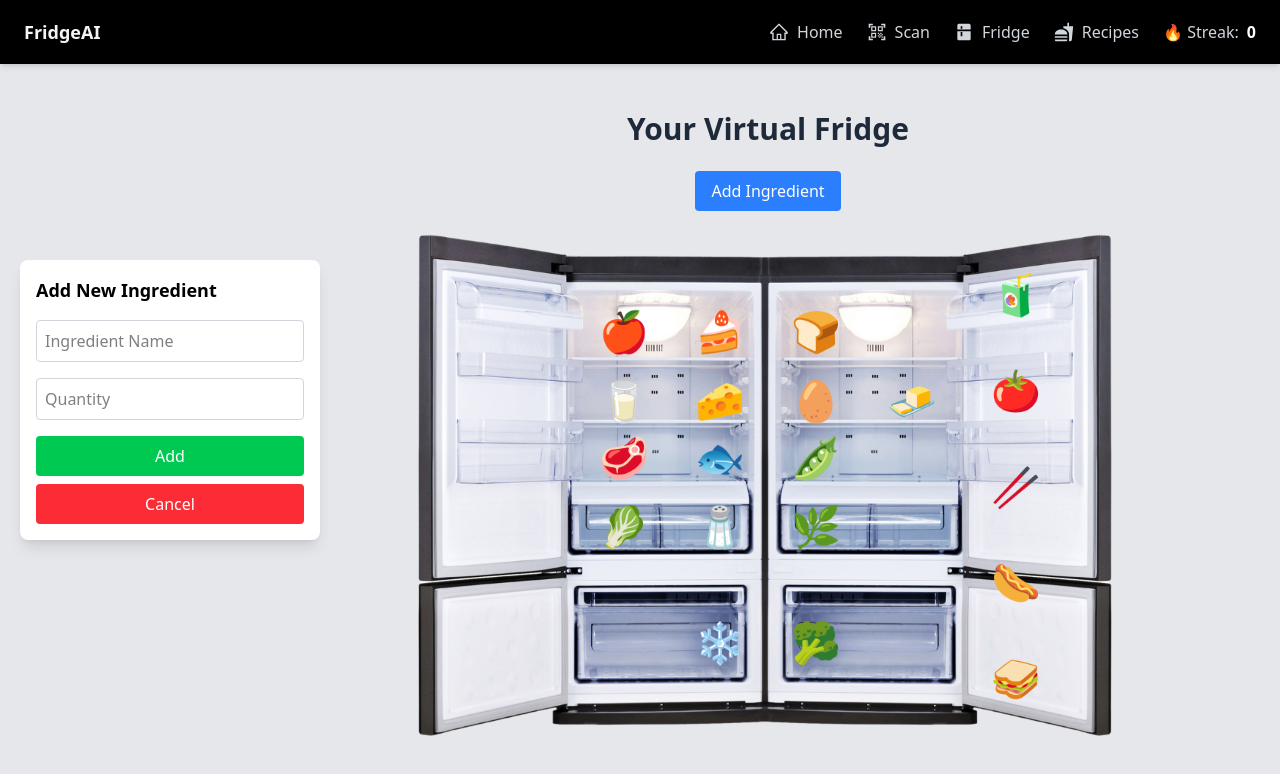
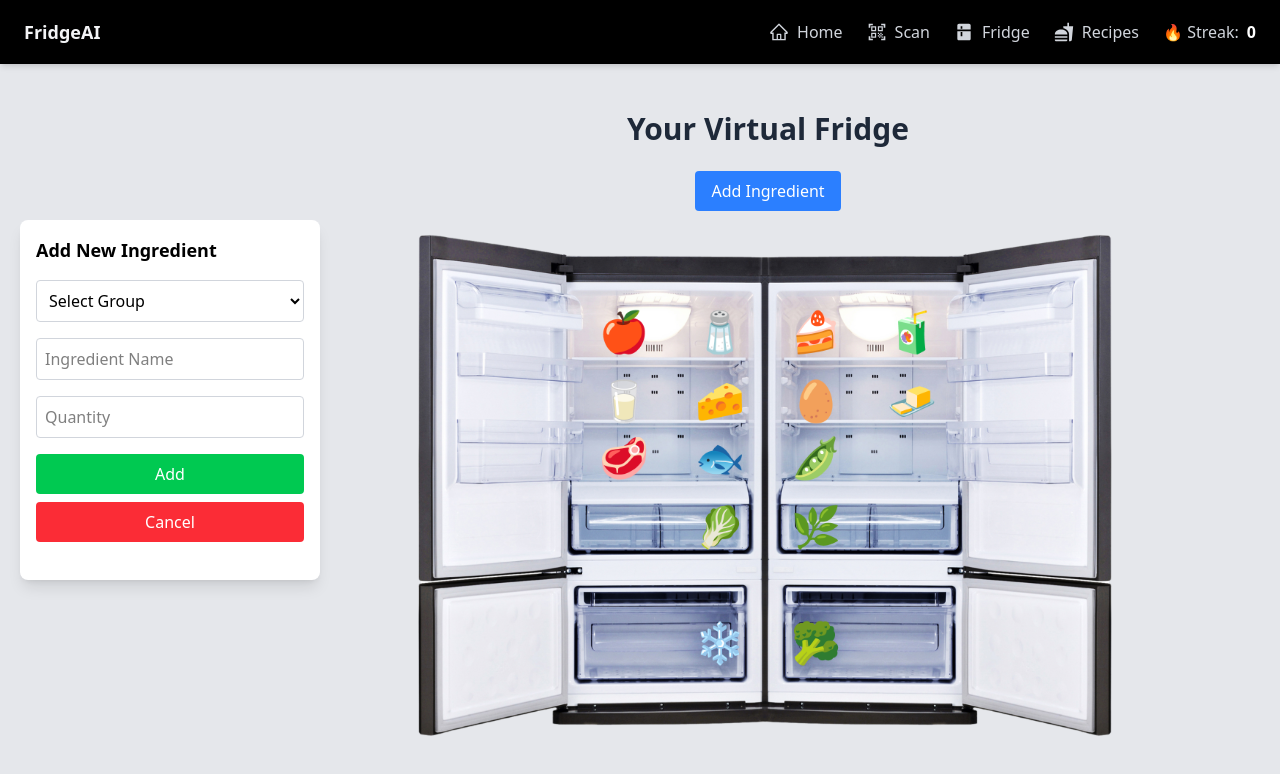
Before and after one commit to PhongCT1105/LiveAI, a React (Vite) app in the folder frontend/: page /fridge in a window 1280 px wide. Both pictures are taken after a click on the button "Add Ingredient". Shown: the top 774 px of the page. Built offline with nearby package versions, Linux system fonts and the light colour scheme.

Commit message:
Refactored the UI

```diff
--- a/frontend/src/components/Fridges.tsx
+++ b/frontend/src/components/Fridges.tsx
@@ -1,22 +1,43 @@
-import { useState } from "react";
+import { useState, useRef, useEffect } from "react"; // Add useRef and useEffect
 import { getIngredientQuantities, getStoredIngredients } from "../utils/fridgeHelper";
 import fridgeImage from "../assets/fridge_empty.png";
-// import axios from "axios";
+import axios from "axios";
 
 const Fridge = () => {
   const [ingredients, setIngredients] = useState<string[]>([
     "Fruits", "Milk Products", "Meat", "Vegetables", "Condiments", "Frozen Meat", "Frozen Vegetables",
     "Cake", "Bread", "Cheese", "Eggs", "Butter", "Herbs", "Juice", "Ketchup", "Soy sauce",
-    "Mustard", "Mayonnaise", "Fish", "Tofu"
+    "Mustard", "Mayonnaise", "Fish", "Tofu", "Garlic", "Onion", "Parsley", "Cilantro"
   ]);
   const [quantities, setQuantities] = useState<Record<string, string>>(getIngredientQuantities());
   const [selectedIngredient, setSelectedIngredient] = useState<string | null>(null);
   const [showAddForm, setShowAddForm] = useState(false);
   const [newIngredient, setNewIngredient] = useState("");
   const [newQuantity, setNewQuantity] = useState("");
+  const [newGroup, setNewGroup] = useState("");
+
+  const [ingredientGroups, setIngredientGroups] = useState<Record<string, string[]>>({
+    "Meat": ["Beef", "Pork", "Chicken", "Fish"],
+    "Milk Products": ["Milk", "Yogurt", "Cream"],
+    "Vegetables": ["Carrot", "Lettuce", "Broccoli", "Potato", "Spinach"],
+    "Condiments": ["Salt", "Pepper", "Mustard", "Mayonnaise", "Soy sauce"],
+    "Fruits": ["Apple", "Banana", "Orange"],
+    "Herbs": ["Garlic", "Onion", "Parsley", "Cilantro",]
+  });
+
+  // Ref to measure the height of the quantity card
+  const quantityCardRef = useRef<HTMLDivElement>(null);
+  const [quantityCardHeight, setQuantityCardHeight] = useState(0);
+
+  // Effect to measure the height of the quantity card
+  useEffect(() => {
+    if (quantityCardRef.current) {
+      setQuantityCardHeight(quantityCardRef.current.offsetHeight);
+    }
+  }, [selectedIngredient]); // Re-measure when selectedIngredient changes
 
   const handleAddIngredient = () => {
-    if (newIngredient && newQuantity) {
+    if (newIngredient && newQuantity && newGroup) {
       if (!ingredients.includes(newIngredient)) {
         setIngredients([...ingredients, newIngredient]);
       }
@@ -36,17 +57,23 @@ const Fridge = () => {
 
       setQuantities({
         ...quantities,
-        [newIngredient]: `${totalQuantity}${unit}`,
+        [newIngredient]: `${totalQuantity} ${unit}`,
       });
+
+      // Update ingredientGroups
+      setIngredientGroups((prevGroups) => ({
+        ...prevGroups,
+        [newGroup]: [...(prevGroups[newGroup] || []), newIngredient],
+      }));
 
       setNewIngredient("");
       setNewQuantity("");
+      setNewGroup("");
       setShowAddForm(false);
     }
   };
 
   const handleIngredientClick = (ingredient: string) => {
-    // Find which group the ingredient belongs to
     const groupName = Object.keys(ingredientGroups).find(group =>
       ingredientGroups[group].includes(ingredient)
     );
@@ -78,7 +105,6 @@ const Fridge = () => {
           if (!newIngredients.includes(ingredient)) {
             newIngredients.push(ingredient);
           }
-          // Assuming a default quantity for scanned ingredients
           newQuantities[ingredient] = "1 unit";
         });
 
@@ -98,31 +124,31 @@ const Fridge = () => {
   };
 
   const positioningConfig = {
-    "Top Shelf": { top: "16%", left: "50%", width: "80%", items: ["Fruits", "Cake", "Bread"] },
+    "Top Shelf": { top: "16%", left: "50%", width: "80%", items: ["Fruits", "Cake", "Juice", "Condiments"] },
     "Second Shelf": { top: "29%", left: "50%", width: "80%", items: ["Milk Products", "Eggs", "Butter", "Cheese"] },
     "Third Shelf": { top: "40%", left: "50%", width: "80%", items: ["Meat", "Fish", "Tofu"] },
-    "Bottom Shelf": { top: "53%", left: "50%", width: "80%", items: ["Vegetables", "Herbs", "Condiments"] },
-    "Door Racks": { top: "30%", left: "87%", width: "15%", items: ["Juice", "Ketchup", "Soy sauce", "Mustard", "Mayonnaise"] },
+    "Bottom Shelf": { top: "53%", left: "50%", width: "80%", items: ["Vegetables", "Herbs"] },
     "Freezer": { top: "75%", left: "50%", width: "80%", items: ["Frozen Meat", "Frozen Vegetables"] }
   };
 
-  // Calculate fridge translation based on pop-up visibility
   const fridgeTranslation = () => {
     if (selectedIngredient || showAddForm) {
-      return "translate-x-32"; // Move fridge to the right if one pop-up is visible
+      return "translate-x-32";
     } else {
-      return "translate-x-0"; // No translation if no pop-ups are visible
+      return "translate-x-0";
     }
   };
 
   return (
     <div className="flex flex-col items-center justify-center min-h-screen w-screen bg-gray-200 pt-16">
-      {/* Quantity Pop-up */}
       {selectedIngredient && (
-        <div className="absolute left-5 top-20 w-75 h-auto bg-white shadow-lg rounded-lg p-4 transition-transform duration-300">
+        <div
+          ref={quantityCardRef}
+          className="absolute left-5 top-20 w-75 h-auto bg-white shadow-lg rounded-lg p-4 transition-transform duration-300"
+          style={{ maxHeight: "200px", overflowY: "auto" }} // Add maxHeight and overflowY
+        >
           <h3 className="text-lg font-bold">{selectedIngredient}</h3>
 
-          {/* If selectedIngredient is a group, show all related ingredients */}
           {ingredientGroups[selectedIngredient] ? (
             <ul>
               {ingredientGroups[selectedIngredient].map((item) => (
@@ -144,10 +170,28 @@ const Fridge = () => {
         </div>
       )}
 
-      {/* Add Ingredient Pop-up */}
       {showAddForm && (
-        <div className="absolute left-5 top-1/2 transform -translate-y-1/2 w-75 h-70 bg-white shadow-lg rounded-lg p-4 transition-transform duration-300">
+        <div
+          className="absolute left-5 w-75 h-90 bg-white shadow-lg rounded-lg p-4 transition-transform duration-300"
+          style={{
+            top: selectedIngredient ? `calc(100px + ${quantityCardHeight}px + 16px)` : "50%", // Adjust top position based on quantity card height
+            transform: selectedIngredient ? "translateY(0)" : "translateY(-50%)", // Center if no quantity card
+          }}
+        >
           <h3 className="text-lg font-bold mb-4">Add New Ingredient</h3>
+          <select
+            value={newGroup}
+            onChange={(e) => setNewGroup(e.target.value)}
+            className="w-full p-2 border border-gray-300 rounded mb-4"
+          >
+            <option value="">Select Group</option>
+            {Object.keys(ingredientGroups).map((group) => (
+              <option key={group} value={group}>
+                {group}
+              </option>
+            ))}
+            <option value="new">Create New Group</option>
+          </select>
           <input
             type="text"
             placeholder="Ingredient Name"
@@ -162,6 +206,15 @@ const Fridge = () => {
             onChange={(e) => setNewQuantity(e.target.value)}
             className="w-full p-2 border border-gray-300 rounded mb-4"
           />
+          {newGroup === "new" && (
+            <input
+              type="text"
+              placeholder="New Group Name"
+              value={newGroup}
+              onChange={(e) => setNewGroup(e.target.value)}
+              className="w-full p-2 border border-gray-300 rounded mb-4"
+            />
+          )}
           <button
             className="w-full px-4 py-2 bg-green-500 text-white rounded hover:bg-green-600 transition"
             onClick={handleAddIngredient}
@@ -186,7 +239,6 @@ const Fridge = () => {
         Add Ingredient
       </button>
 
-      {/* Fridge Container */}
       <div className={`relative w-[800px] h-[526px] rounded-lg transition-transform duration-300 ${fridgeTranslation()}`}>
         <img src={fridgeImage} alt="Fridge" className="w-full h-[400px] object-fill rounded-lg" />
 
@@ -221,7 +273,6 @@ const Fridge = () => {
         })}
       </div>
 
-      {/* CSS Animation for Shaking */}
       <style>
         {`
           @keyframes shake {
@@ -239,13 +290,6 @@ const Fridge = () => {
       </style>
     </div>
   );
-};
-
-const ingredientGroups: Record<string, string[]> = {
-  "Meat": ["Beef", "Pork", "Chicken", "Fish"],
-  "Milk Products": ["Milk", "Yogurt", "Cream"],
-  "Vegetables": ["Carrot", "Lettuce", "Broccoli", "Potato", "Spinach"],
-  "Condiments": ["Salt", "Pepper", "Mustard", "Mayonnaise", "Soy sauce"]
 };
 
 const getIngredientIcon = (item: string): string => {
--- a/frontend/src/components/ScanBill.tsx
+++ b/frontend/src/components/ScanBill.tsx
@@ -42,8 +42,8 @@ const ScanBill = () => {
         console.log("API Response:", responseData); // Debugging API response
 
         // Filter out empty strings or null values before setting state
-        const validIngredients = responseData.ingredients.filter(
-          (item: string) => item.trim() !== ""
+        const validIngredients = (responseData.ingredients ?? []).filter(
+          (item: string) => item?.trim() !== ""
         );
 
         console.log("Filtered Ingredients:", validIngredients); // Debugging filtered output
```
